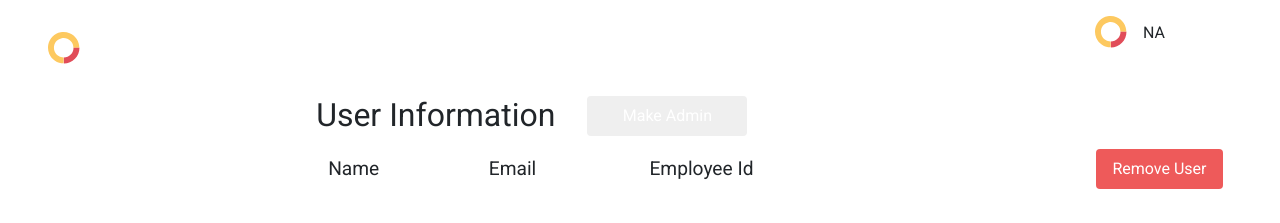
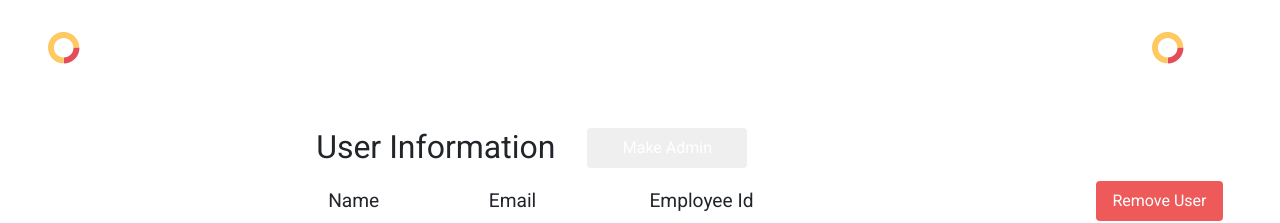
Before and after one commit to nishchay17/teams-frontend, a React (Create React App) app: page /user/1 in a window 1280 px wide. Shown: the top 223 px of the page. Built offline with nearby package versions, Linux system fonts and the light colour scheme; no server answers; what theme-ui would draw is missing.

Commit message:
fix(username): refactored code to call username once for all pages

```diff
--- a/src/App.js
+++ b/src/App.js
@@ -22,6 +22,7 @@ import AddTask from "./Components/Modules/Admin/AddTask";
 import BasketLayout from "./Components/Modules/Basket/BasketLayout";
 import AllUsers from "./Components/Modules/Admin/AllUsers";
 import SingleUserInfo from "./Components/Modules/Admin/SingleUserInfo";
+import Username from "./Components/library/Username";
 
 const App = () => {
   const location = useLocation();
@@ -59,6 +60,7 @@ const App = () => {
               <SignupLayout />
             </Route>
             <Sidebar>
+              <Username />
               <Route path="/profile" exact>
                 {IsLoggedIn ? <Profile /> : <Redirect to={"/login"} />}
               </Route>
--- a/src/Components/Modules/Admin/AddTask.js
+++ b/src/Components/Modules/Admin/AddTask.js
@@ -87,9 +87,7 @@ const AddTask = () => {
     <div>
       <Container>
         <Sidebar />
-        <div className="offset-md-11 pr-0 mt-3">
-          <Username />
-        </div>
+        <div className="offset-md-11 pr-0 mt-3"></div>
         <h3 className="mt-5 offset-md-1">Add Task</h3>
         <Row className="mt-5 offset-md-1">
           <Col md={5}>
--- a/src/Components/Modules/Admin/AllUsers.js
+++ b/src/Components/Modules/Admin/AllUsers.js
@@ -1,7 +1,6 @@
 import React, { useEffect, useState } from "react";
 import { Button, Col, Container, Form, Row } from "react-bootstrap";
 import Sidebar from "../../library/Sidebar";
-import Username from "../../library/Username";
 import Select from "react-select";
 import axios from "axios";
 import { useUser } from "../../../Provider/UserProvider";
@@ -98,9 +97,7 @@ const AllUsers = () => {
     <div>
       <Container>
         <Sidebar />
-        <div className="offset-md-11 pr-0 mt-3">
-          <Username />
-        </div>
+        <div className="offset-md-11 pr-0 mt-3"></div>
         <div className="mt-5">
           <h3 className="offset-md-1 users-count-text">
             All Users
--- a/src/Components/Modules/Admin/SingleUserInfo.js
+++ b/src/Components/Modules/Admin/SingleUserInfo.js
@@ -108,9 +108,7 @@ const SingleUserInfo = () => {
 
   return (
     <Container>
-      <div className="offset-md-10 mt-3 pr-0 mt-3">
-        <Username username={user ? user.name : ""} />
-      </div>
+      <div className="offset-md-10 mt-3 pr-0 mt-3"></div>
       <div style={{ display: "flex" }}>
         <h3 className="mt-5 offset-md-1" style={{ marginRight: "2rem" }}>
           User Information
--- a/src/Components/Modules/ChangePasswordLayout.js
+++ b/src/Components/Modules/ChangePasswordLayout.js
@@ -6,12 +6,10 @@ import { useHistory } from "react-router";
 
 import FormInput from "../Form/FormInput";
 import Container from "../library/Container";
-import Username from "../library/Username";
 import { useUser } from "../../Provider/UserProvider";
 
 const ChangePasswordLayout = () => {
   const [isLoading, setIsLoading] = useState(false);
-  const [userData, setUserData] = useState({});
   const [error, setError] = useState("");
   const [responseMessage, setResponseMessage] = useState({
     success: "",
@@ -20,24 +18,6 @@ const ChangePasswordLayout = () => {
 
   const history = useHistory();
   const { userDetails } = useUser();
-
-  const fetchProfileData = async () => {
-    try {
-      const res = await axios.get(`${process.env.REACT_APP_URL}/user/me`, {
-        headers: { Authorization: `Bearer ${userDetails.userState.token}` },
-      });
-      console.log(res.data);
-      if (res.data.status) {
-        setUserData(res.data.user);
-      } else {
-        setError(res.data.message);
-      }
-    } catch (error) {
-      setIsLoading(false);
-    }
-  };
-
-  useEffect(() => fetchProfileData(), [userDetails]);
 
   const {
     register,
@@ -81,10 +61,6 @@ const ChangePasswordLayout = () => {
   return (
     <Container>
       <Box>
-        <Flex mt="2.3rem" justifyContent="flex-end">
-          <Username username={userData.name} />
-        </Flex>
-
         <Box mt="2.5rem">
           <Text mb="2rem" as="p" fontSize="heading">
             Change Password
--- a/src/Components/Modules/Profile.js
+++ b/src/Components/Modules/Profile.js
@@ -6,7 +6,6 @@ import Avatar from "../library/Avatar";
 import Container from "../library/Container";
 import { useHistory } from "react-router";
 
-import Username from "../library/Username";
 import { useUser } from "../../Provider/UserProvider";
 import Loader from "../library/Loader";
 
@@ -47,9 +46,7 @@ const Profile = () => {
           </Flex>
         ) : (
           <>
-            <Flex mt="2.3rem" justifyContent="flex-end">
-              <Username username={userData.name} />
-            </Flex>
+            <Flex mt="2.3rem" justifyContent="flex-end"></Flex>
             <Flex alignItems="flex-end" justifyContent="space-between">
               <Avatar username={userData.name} />
               <Box>
--- a/src/Components/Modules/TaskDescription.js
+++ b/src/Components/Modules/TaskDescription.js
@@ -5,7 +5,6 @@ import { Box, Flex, Text } from "rebass";
 import { useUser } from "../../Provider/UserProvider";
 
 import Container from "../library/Container";
-import Username from "../library/Username";
 import moment from "moment";
 
 const TaskDescription = () => {
@@ -51,9 +50,7 @@ const TaskDescription = () => {
   return (
     <Container>
       <Box>
-        <Flex mt="2.3rem" justifyContent="flex-end">
-          <Username />
-        </Flex>
+        <Flex mt="2.3rem" justifyContent="flex-end"></Flex>
         <Box mt="2.5rem">
           <Text mb="2rem" as="p" fontSize="heading">
             Task Description
--- a/src/Components/Modules/Tasks.js
+++ b/src/Components/Modules/Tasks.js
@@ -6,7 +6,6 @@ import moment from "moment";
 import axios from "axios";
 
 import "./module.css";
-import Username from "../library/Username";
 import { useUser } from "../../Provider/UserProvider";
 
 const Tasks = () => {
@@ -89,9 +88,6 @@ const Tasks = () => {
 
   return (
     <Container>
-      <div className="offset-md-10 mt-3 pr-0 mt-3">
-        <Username username={task ? task.name : ""} />
-      </div>
       <h3 className="mt-5 offset-md-1">
         <u style={{ textDecorationColor: "#FDC960" }}>Your Tasks</u>
       </h3>
--- a/src/Components/library/Loader.js
+++ b/src/Components/library/Loader.js
@@ -19,7 +19,7 @@ function Loader() {
       justifyContent="center"
       alignItems="center"
     >
-      <Lottie options={defaultOptions} height={"10rem"} width={"10rem"} />;
+      <Lottie options={defaultOptions} height={"10rem"} width={"10rem"} />
     </Flex>
   );
 }
--- a/src/Components/library/Username.js
+++ b/src/Components/library/Username.js
@@ -1,15 +1,31 @@
 import React from "react";
 import { Flex, Image, Text } from "rebass";
+
 import logo from "../../Assets/svg/logo.svg";
+import { useUser } from "../../Provider/UserProvider";
+import Container from "../library/Container";
 
-const Username = ({ username, props }) => {
+const Username = () => {
+  const { userDetails } = useUser();
+
   return (
-    <Flex alignItems="center" {...props}>
-      <Image src={logo} width="2rem" mr="1rem" />
-      <Text fontSize="subheading" mt="0.1rem">
-        {username}
-      </Text>
-    </Flex>
+    <Container>
+      <Flex
+        mt="2rem"
+        alignItems="center"
+        justifyContent="flex-end"
+        width="100%"
+      >
+        <Image src={logo} width="2rem" mr="1rem" />
+        <Text
+          fontSize="subheading"
+          mt="0.1rem"
+          sx={{ textTransform: "capitalize" }}
+        >
+          {userDetails.userState.name}
+        </Text>
+      </Flex>
+    </Container>
   );
 };
 
--- a/src/Provider/UserProvider.js
+++ b/src/Provider/UserProvider.js
@@ -33,7 +33,6 @@ function UserProvider(props) {
   const loadFromStorage = () => {
     const userStateString = localStorage.getItem("user_state");
     if (userStateString) {
-      console.log(JSON.parse(userStateString));
       dispatch({
         type: "USER_LOGIN",
         user: { ...JSON.parse(userStateString).userState },
```
